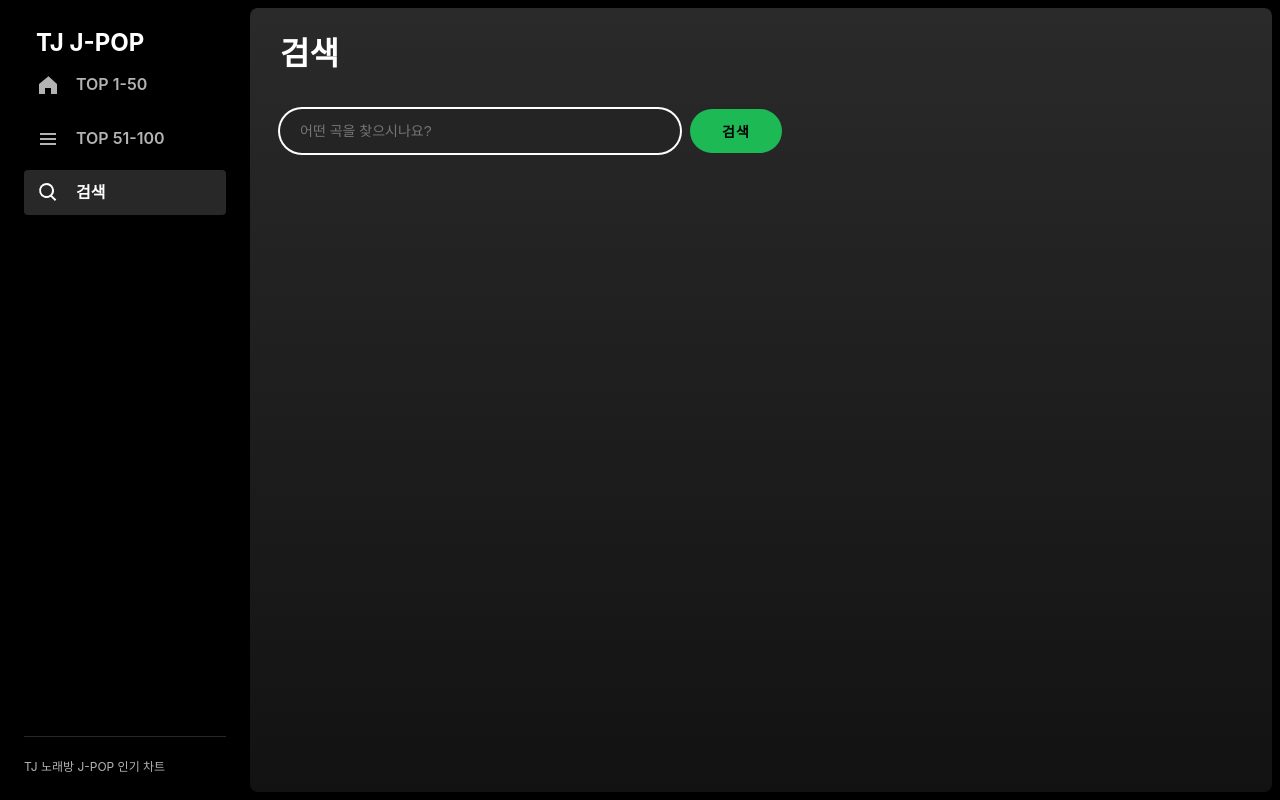
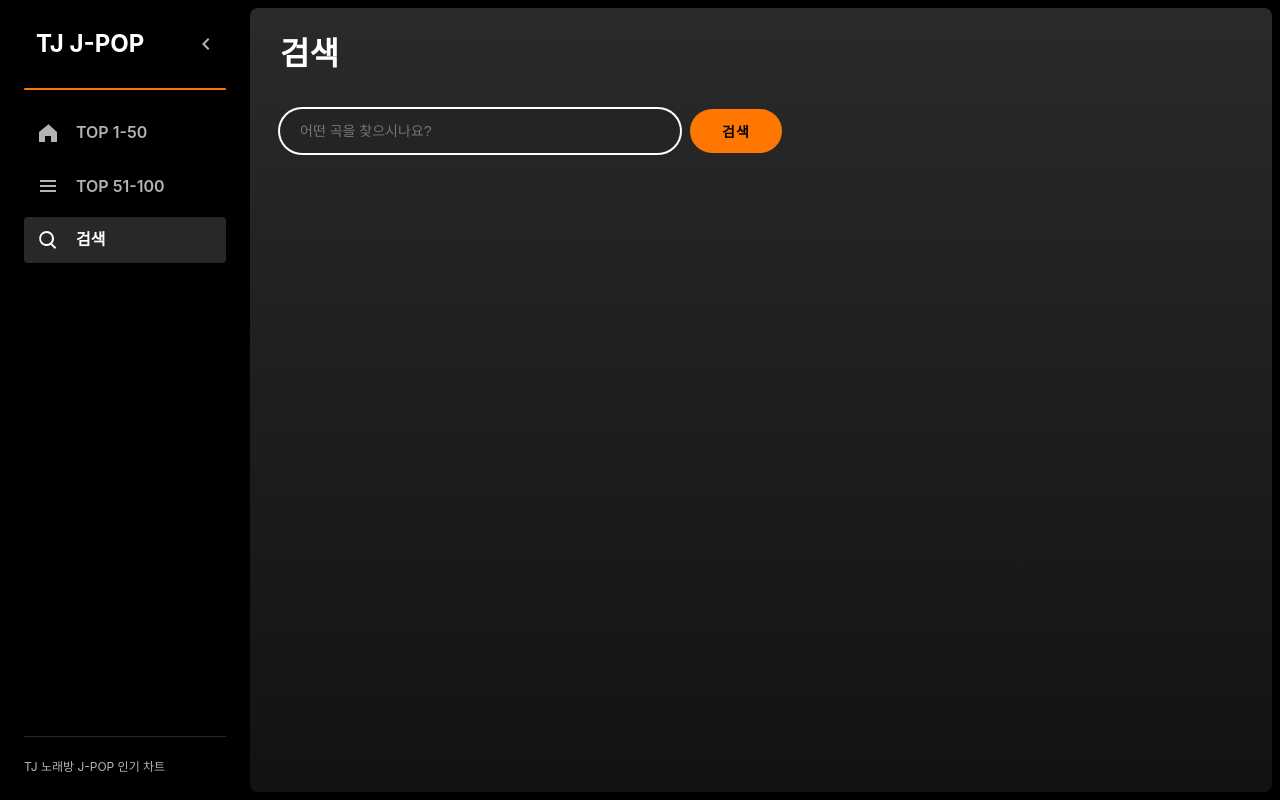
Before and after one commit to tjrwls1211/tj-jpop-kr, a Next.js app: page /search in a window 1280 px wide. Built offline with nearby package versions, Linux system fonts and the light colour scheme.

Commit message:
feat: 사이드바에 접기 기능 추가 및 브랜드 색상 변경

```diff
--- a/app/globals.css
+++ b/app/globals.css
@@ -5,8 +5,8 @@
   --background-press: #000000;
   --text-base: #ffffff;
   --text-subdued: #b3b3b3;
-  --brand: #1db954;
-  /* Spotify Green */
+  --brand: #FF7700;
+  /* TJ Orange */
   --essential-base: #ffffff;
 }
 
--- a/components/Sidebar.tsx
+++ b/components/Sidebar.tsx
@@ -2,9 +2,11 @@
 
 import Link from 'next/link';
 import { usePathname } from 'next/navigation';
+import { useState } from 'react';
 
 export function Sidebar() {
   const pathname = usePathname();
+  const [isCollapsed, setIsCollapsed] = useState(false);
 
   const isLinkActive = (href: string) => {
     if (href === '/search') return pathname?.startsWith('/search');
@@ -12,10 +14,28 @@
   };
 
   return (
-    <div className="sidebar">
-      <div className="sidebar-logo">
-        TJ J-POP
+    <div className={`sidebar ${isCollapsed ? 'collapsed' : ''}`}>
+      <div className="sidebar-header">
+        {!isCollapsed && <div className="sidebar-logo">TJ J-POP</div>}
+        <button
+          onClick={() => setIsCollapsed(!isCollapsed)}
+          className="toggle-btn"
+          aria-label={isCollapsed ? "사이드바 펼치기" : "사이드바 접기"}
+        >
+          {isCollapsed ? (
+            <svg viewBox="0 0 24 24" width="24" height="24" fill="currentColor">
+              <path d="M10 6L8.59 7.41 13.17 12l-4.58 4.59L10 18l6-6z" />
+            </svg>
+          ) : (
+            <svg viewBox="0 0 24 24" width="24" height="24" fill="currentColor">
+              <path d="M15.41 7.41L14 6l-6 6 6 6 1.41-1.41L10.83 12z" />
+            </svg>
+          )}
+        </button>
       </div>
+
+      {/* Green Separator Line */}
+      <div style={{ height: '2px', backgroundColor: 'var(--brand)', width: '100%', marginBottom: '20px', borderRadius: '1px' }}></div>
 
       <nav className="sidebar-nav">
         <Link href="/chart/1-50" className={`nav-link ${isLinkActive('/chart/1-50') ? 'active' : ''}`}>
@@ -42,7 +62,7 @@
 function HomeIcon() {
   return (
     <svg viewBox="0 0 24 24" width="24" height="24" fill="currentColor" className="nav-icon">
-            <path d="M12.5 3.2L3 11v10h6v-6h6v6h6V11l-8.5-7.8a.7.7 0 0 0-1 0z"/>
+      <path d="M12.5 3.2L3 11v10h6v-6h6v6h6V11l-8.5-7.8a.7.7 0 0 0-1 0z" />
     </svg>
   )
 }
@@ -50,7 +70,7 @@
 function ListIcon() {
   return (
     <svg viewBox="0 0 24 24" width="24" height="24" fill="currentColor" className="nav-icon">
-            <path d="M4 6h16v2H4zm0 5h16v2H4zm0 5h16v2H4z"/>
+      <path d="M4 6h16v2H4zm0 5h16v2H4zm0 5h16v2H4z" />
     </svg>
   )
 }
@@ -58,7 +78,7 @@
 function SearchIcon() {
   return (
     <svg viewBox="0 0 24 24" width="24" height="24" fill="currentColor" className="nav-icon">
-             <path d="M10.5 3a7.5 7.5 0 0 1 5.6 12.4l4.2 4.2-1.4 1.4-4.2-4.2A7.5 7.5 0 1 1 10.5 3zm0 2a5.5 5.5 0 1 0 0 11 5.5 5.5 0 0 0 0-11z"/>
+      <path d="M10.5 3a7.5 7.5 0 0 1 5.6 12.4l4.2 4.2-1.4 1.4-4.2-4.2A7.5 7.5 0 1 1 10.5 3zm0 2a5.5 5.5 0 1 0 0 11 5.5 5.5 0 0 0 0-11z" />
     </svg>
   )
 }
```
Lines whose indentation alone changed are shown as unchanged.
